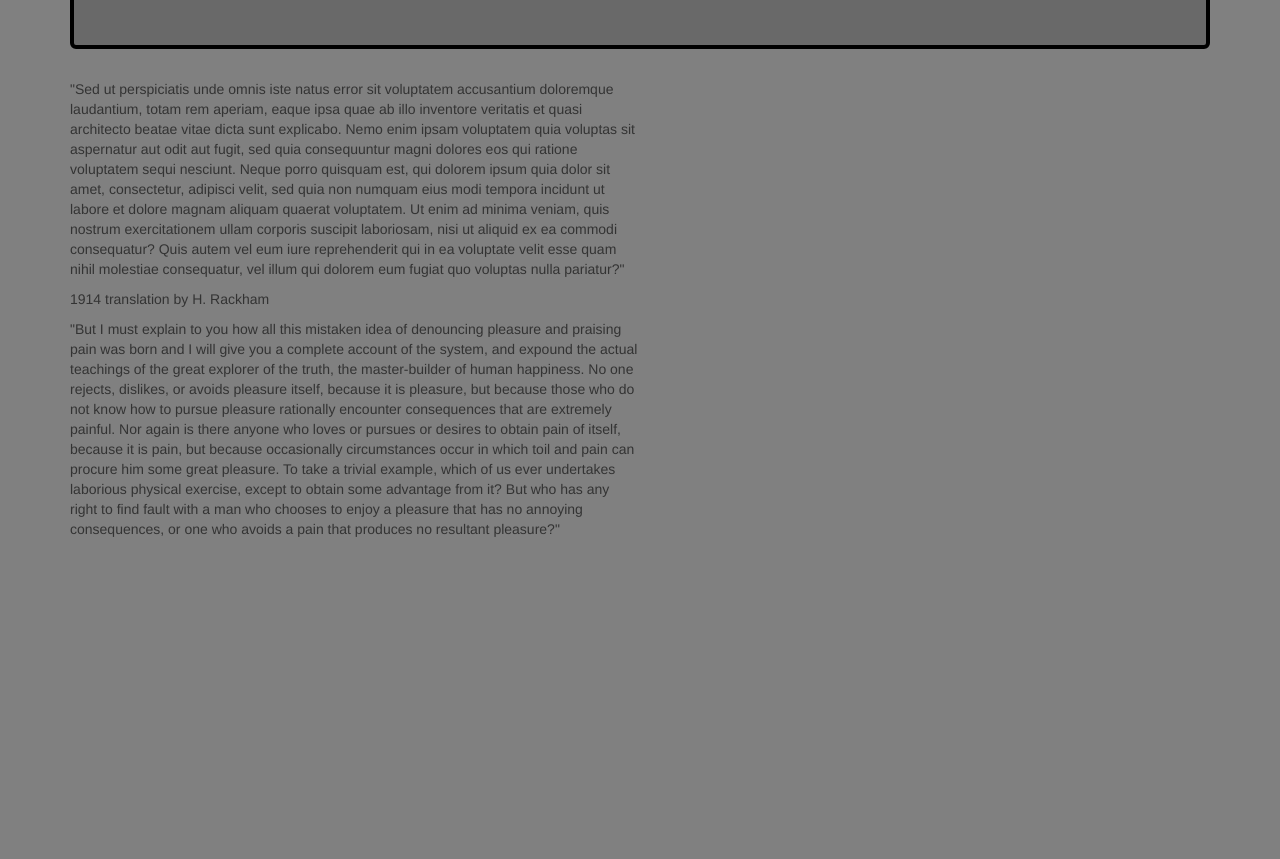
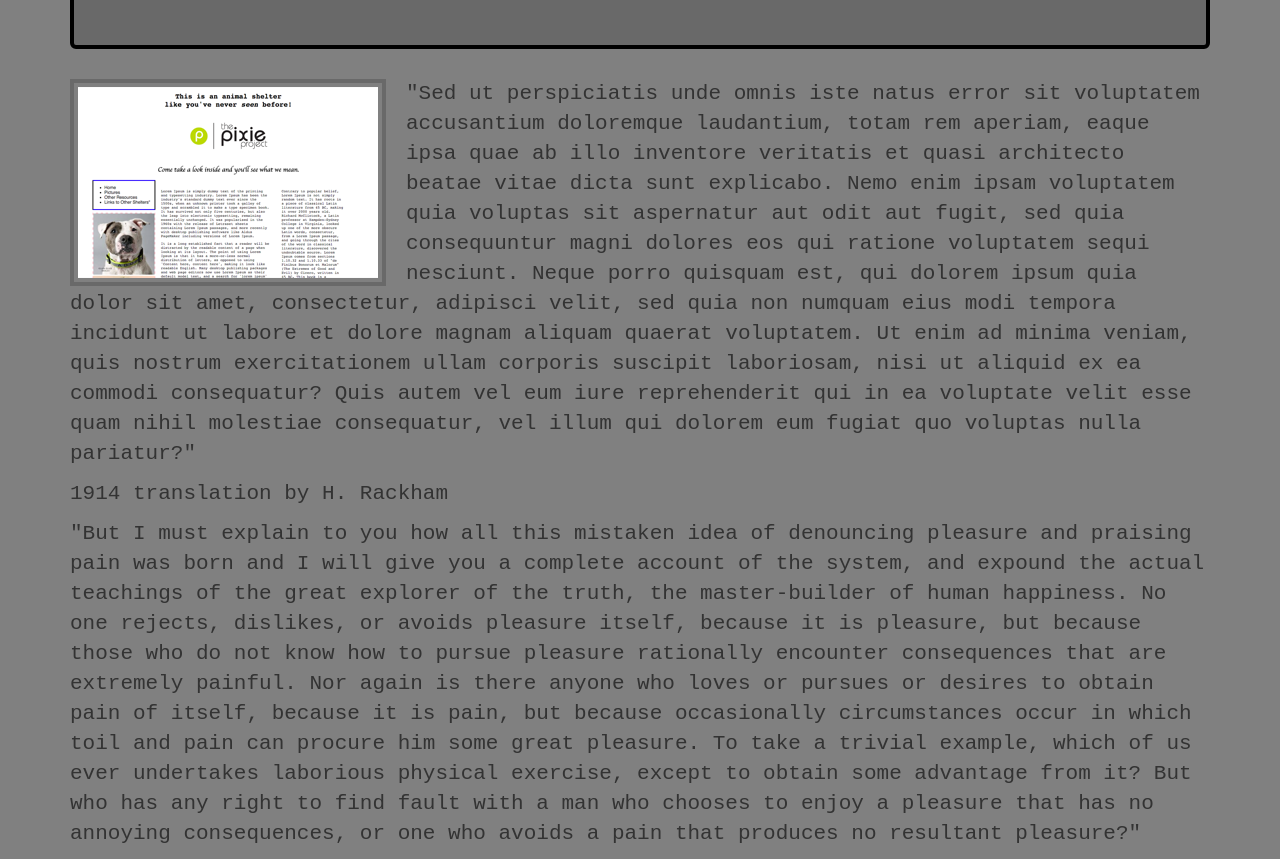
Before and after one commit to pizzimenti/pizzimenti.github.io, a plain HTML site: page index.html in a window 1280 px wide. Shown: the part 576-1435 px from the top of the page. Before the commit the page ends 1115 px from the top, so only its background shows below. Drawn offline with nearby package versions, Linux system fonts and the light colour scheme.

Commit message:
add first project, css for projects, and image float of a screenshot

```diff
--- a/css/styles.css
+++ b/css/styles.css
@@ -16,21 +16,31 @@
 }
 
 
-
-
 .jumbotron h1 {
   font-size: 3em;
 }
-
 .jumbotron h2 {
   font-size: 1.6em;
 }
 
+
 body {
-  background-color: gray
+  background-color: gray;
 }
 
-.column {
+#projects {
+  font-family: monospace;
+  font-size: 1.5em;
+}
+
+#projects img {
+  float: left;
+  border: solid 4px dimGrey;
+  padding: 4px;
+  margin-right: 20px;
+}
+
+.project-desc {
   width: 50%;
   height: 100px;
 }
--- a/index.html
+++ b/index.html
@@ -12,7 +12,7 @@
 
 
       <nav class="navbar navbar-inverse navbar-brand navbar-fixed-top">
-        <a href="#project">Projects</a>
+        <a href="#projects">Projects</a>
         <a href="#about">About Me</a>
         <a href="https://github.com/pizzimenti?tab=repositories">Repositories</a>
       </nav>
@@ -24,15 +24,16 @@
       </div>
 
 
+      <div id="projects">
+        <div class="animal-shelter">
+          <img src=img/pixieSshot.png>
+        <p> "Sed ut perspiciatis unde omnis iste natus error sit voluptatem accusantium doloremque laudantium, totam rem aperiam, eaque ipsa quae ab illo inventore veritatis et quasi architecto beatae vitae dicta sunt explicabo. Nemo enim ipsam voluptatem quia voluptas sit aspernatur aut odit aut fugit, sed quia consequuntur magni dolores eos qui ratione voluptatem sequi nesciunt. Neque porro quisquam est, qui dolorem ipsum quia dolor sit amet, consectetur, adipisci velit, sed quia non numquam eius modi tempora incidunt ut labore et dolore magnam aliquam quaerat voluptatem. Ut enim ad minima veniam, quis nostrum exercitationem ullam corporis suscipit laboriosam, nisi ut aliquid ex ea commodi consequatur? Quis autem vel eum iure reprehenderit qui in ea voluptate velit esse quam nihil molestiae consequatur, vel illum qui dolorem eum fugiat quo voluptas nulla pariatur?"</p>
+        </div>
 
-      <div class="column">
-        <p> "Sed ut perspiciatis unde omnis iste natus error sit voluptatem accusantium doloremque laudantium, totam rem aperiam, eaque ipsa quae ab illo inventore veritatis et quasi architecto beatae vitae dicta sunt explicabo. Nemo enim ipsam voluptatem quia voluptas sit aspernatur aut odit aut fugit, sed quia consequuntur magni dolores eos qui ratione voluptatem sequi nesciunt. Neque porro quisquam est, qui dolorem ipsum quia dolor sit amet, consectetur, adipisci velit, sed quia non numquam eius modi tempora incidunt ut labore et dolore magnam aliquam quaerat voluptatem. Ut enim ad minima veniam, quis nostrum exercitationem ullam corporis suscipit laboriosam, nisi ut aliquid ex ea commodi consequatur? Quis autem vel eum iure reprehenderit qui in ea voluptate velit esse quam nihil molestiae consequatur, vel illum qui dolorem eum fugiat quo voluptas nulla pariatur?"</p>
-      <!-- </div> -->
+        <div class="column">
+        <p>1914 translation by H. Rackham</p>
 
-      <!-- <div class="column"> -->
-      <p>1914 translation by H. Rackham</p>
-
-      <p>"But I must explain to you how all this mistaken idea of denouncing pleasure and praising pain was born and I will give you a complete account of the system, and expound the actual teachings of the great explorer of the truth, the master-builder of human happiness. No one rejects, dislikes, or avoids pleasure itself, because it is pleasure, but because those who do not know how to pursue pleasure rationally encounter consequences that are extremely painful. Nor again is there anyone who loves or pursues or desires to obtain pain of itself, because it is pain, but because occasionally circumstances occur in which toil and pain can procure him some great pleasure. To take a trivial example, which of us ever undertakes laborious physical exercise, except to obtain some advantage from it? But who has any right to find fault with a man who chooses to enjoy a pleasure that has no annoying consequences, or one who avoids a pain that produces no resultant pleasure?"</p>
+        <p>"But I must explain to you how all this mistaken idea of denouncing pleasure and praising pain was born and I will give you a complete account of the system, and expound the actual teachings of the great explorer of the truth, the master-builder of human happiness. No one rejects, dislikes, or avoids pleasure itself, because it is pleasure, but because those who do not know how to pursue pleasure rationally encounter consequences that are extremely painful. Nor again is there anyone who loves or pursues or desires to obtain pain of itself, because it is pain, but because occasionally circumstances occur in which toil and pain can procure him some great pleasure. To take a trivial example, which of us ever undertakes laborious physical exercise, except to obtain some advantage from it? But who has any right to find fault with a man who chooses to enjoy a pleasure that has no annoying consequences, or one who avoids a pain that produces no resultant pleasure?"</p>
       </div>
     </div>
   </body>
```
Also changed, not shown: img/pixieSshot.png (added).
